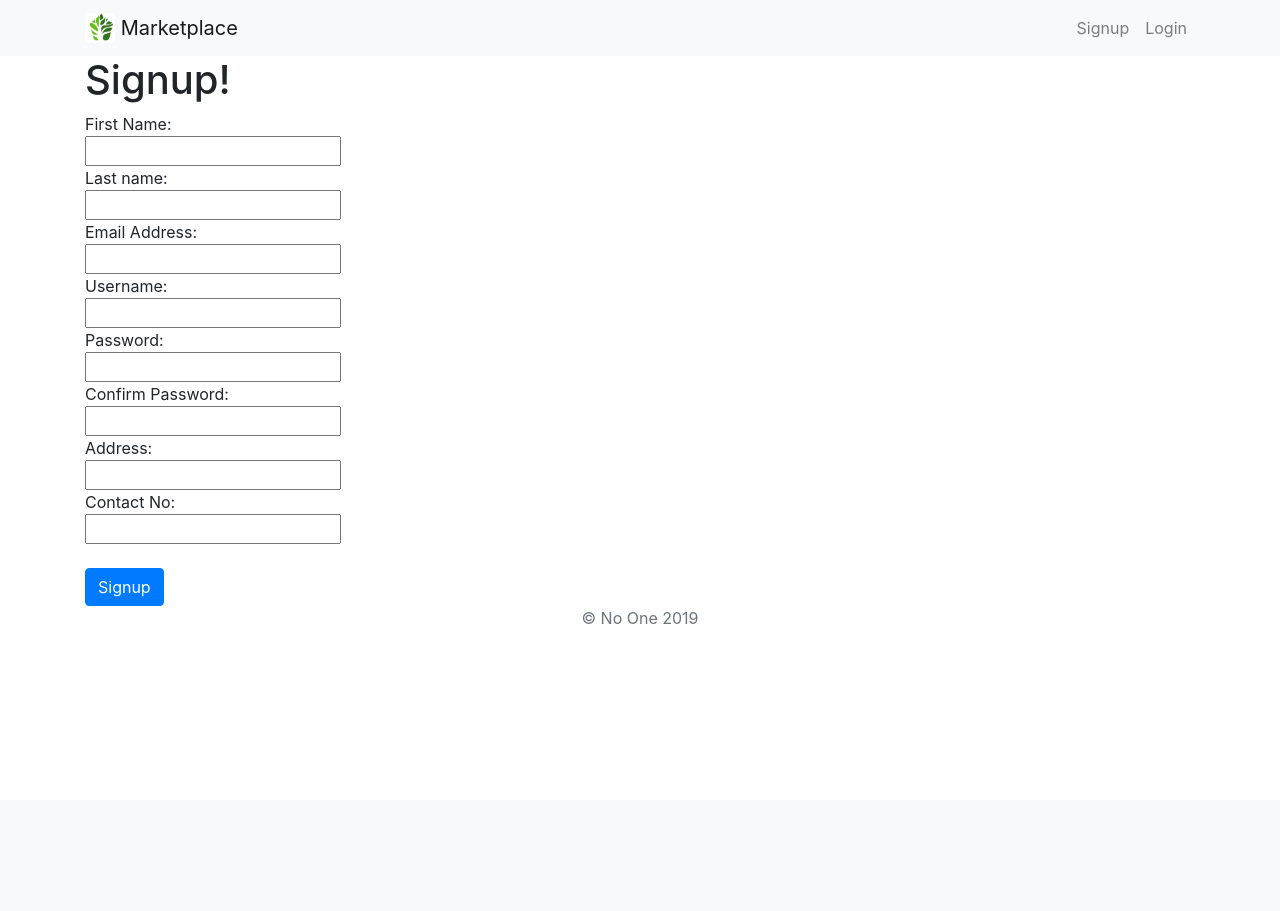
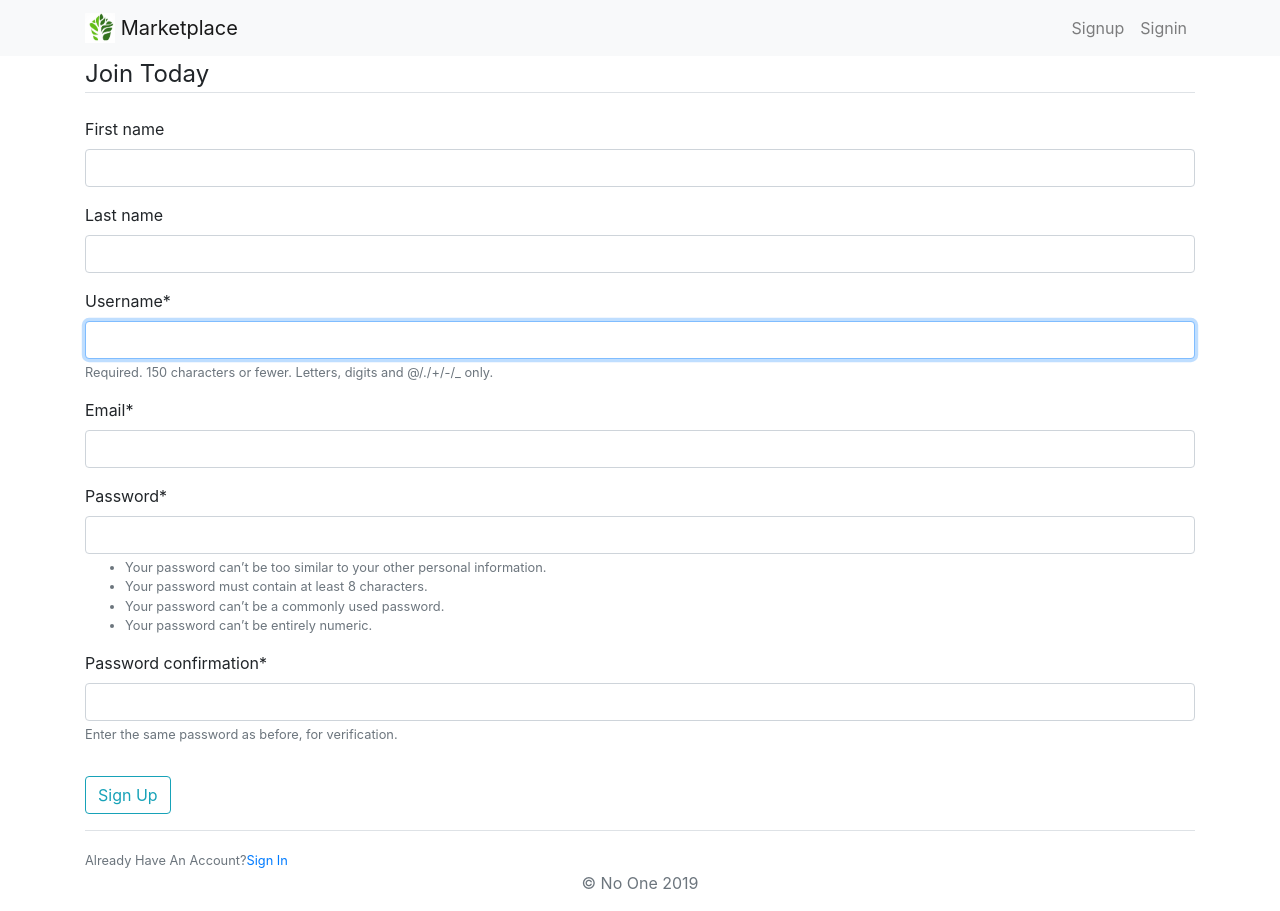
Before and after one commit to simon7426/ecom-project, a Django app: page /accounts/signup/ in a window 1280 px wide. Before the commit the page ends 624 px from the top, so only its background shows below. Run offline with Django 3.2, Linux system fonts and the light colour scheme; some libraries are stand-ins or nearby versions.

Commit message:
Overhauled User Signup Signin Logout

```diff
--- /dev/null
+++ b/accounts/forms.py
@@ -0,0 +1,10 @@
+from django import forms
+from django.contrib.auth.models import User
+from django.contrib.auth.forms import UserCreationForm
+
+class usersignup(UserCreationForm):
+    email = forms.EmailField()
+
+    class Meta:
+        model = User
+        fields = ['first_name','last_name','username','email','password1','password2']
--- a/accounts/templates/accounts/logout.html
+++ b/accounts/templates/accounts/logout.html
@@ -1,4 +1,7 @@
 {% extends 'base.html' %}
 {% block content %}
 <h6>You have been logged out.</h6>
+<div class="border-top pt-3">
+    <small class="text-muted"><a href="{% url 'login' %}">Sign in again?</a></small>
+</div>
 {% endblock %}
--- /dev/null
+++ b/accounts/templates/accounts/profile.html
@@ -0,0 +1,4 @@
+{% extends 'base.html' %}
+{% block content %}
+<h1>Profile will be here</h1>
+{% endblock %}
--- a/accounts/templates/accounts/signup.html
+++ b/accounts/templates/accounts/signup.html
@@ -1,47 +1,19 @@
 {% extends 'base.html' %}
+{% load crispy_forms_tags %}
 {% block content %}
-<h1>Signup!</h1>
-{% if error %}
-{{ error }}
-<br/>
-<br/>
-{% endif %}
-<form method="POST" action="{% url 'signup' %}">
-    {% csrf_token %}
-    First Name:
-    <br/>
-    <input type="text" name="firstname"/>
-    <br/>
-    Last name:
-    <br/>
-    <input type="text" name="lastname"/>
-    <br/>
-    Email Address:
-    <br/>
-    <input type="text" name="email"/>
-    <br/>
-    Username:
-    <br/>
-    <input type="text" name="username"/>
-    <br/>
-    Password:
-    <br/>
-    <input type="password" name="password1"/>
-    <br/>
-    Confirm Password:
-    <br/>
-    <input type="password" name="password2"/>
-    <br/>
-    Address:
-    <br/>
-    <input type="text" name="address"/>
-    <br/>
-    Contact No:
-    <br/>
-    <input type="text" name="contact_no"/>
-    <br/>
-    <br/>
-    <input class="btn btn-primary" type="submit" value="Signup"/>
-</form>
-
+    <div class="content-section">
+        <form method="POST">
+            {% csrf_token %}
+            <fieldset class="form-group">
+                <legend class="border-bottom mb-4">Join Today</legend>
+                {{ form|crispy }}
+            </fieldset>
+            <div class="form-group">
+                <button class="btn btn-outline-info" type="submit">Sign Up</button>
+            </div>
+        </form>
+        <div class="border-top pt-3">
+            <small class="text-muted">Already Have An Account?<a href="{% url 'login' %}">Sign In</a></small>
+        </div>
+    </div>
 {% endblock %}
--- a/accounts/urls.py
+++ b/accounts/urls.py
@@ -1,8 +1,9 @@
 from django.urls import path,include
 from . import views
+from django.contrib.auth import views as auth_views
 
 urlpatterns = [
     path('signup/',views.signup,name="signup"),
-    path('login/',views.login,name="login"),
-    path('logout/',views.logout,name="logout"),
+    path('login/',auth_views.LoginView.as_view(template_name='accounts/login.html'),name="login"),
+    path('logout/',auth_views.LogoutView.as_view(template_name='accounts/logout.html'),name="logout"),
 ]
--- a/accounts/views.py
+++ b/accounts/views.py
@@ -1,30 +1,23 @@
 from django.shortcuts import render, redirect
 from django.contrib.auth.models import User
 from django.contrib import auth
+from django.contrib.auth.forms import UserCreationForm
 from django.db import models
-from django.core.exceptions import ObjectDoesNotExist
-
+from .forms import usersignup
+from django.contrib import messages
 
 def signup(request):
-    if(request.method =='POST'):
-        if(request.POST['password1']==request.POST['password2']):
-            try:
-                user = User.objects.get(username=request.POST['username'])
-                return render(request,'accounts/signup.html', {'error':'Username Already Taken'})
-            except User.DoesNotExist:
-                user = User.objects.create_user(username=request.POST['username'],
-                                                password=request.POST['password1'],
-                                                email=request.POST['email'],
-                                                first_name=request.POST['firstname'],
-                                                last_name=request.POST['lastname'])
-                user.profile.address = request.POST['address']
-                user.profile.contact_no = request.POST['contact_no']
-            auth.login(request,user)
-            return redirect('home')
-        else:
-            return render(request,'accounts/signup.html', {'error':'Passwords Didn\'t Match'})
+    if(request.method=="POST"):
+        form = usersignup(request.POST)
+        if(form.is_valid()):
+            form.save()
+            username = form.cleaned_data.get('username')
+            messages.success(request,f'Your account has been created! You can now Sign In')
+            return redirect('login')
+
     else:
-        return render(request,'accounts/signup.html')
+        form = usersignup()
+    return render(request,'accounts/signup.html',{'form':form})
 
 def login(request):
     if(request.method=='POST'):
--- a/ecom/settings.py
+++ b/ecom/settings.py
@@ -33,6 +33,7 @@ ALLOWED_HOSTS = []
 INSTALLED_APPS = [
     'products.apps.ProductsConfig',
     'accounts.apps.AccountsConfig',
+    'crispy_forms',
     'django.contrib.admin',
     'django.contrib.auth',
     'django.contrib.contenttypes',
@@ -126,3 +127,7 @@ USE_TZ = True
 STATICFILES_DIRS = [ os.path.join(BASE_DIR,'ecom/static/') ]
 STATIC_ROOT = os.path.join(BASE_DIR,'static')
 STATIC_URL = '/static/'
+
+CRISPY_TEMPLATE_PACK = 'bootstrap4'
+
+LOGIN_REDIRECT_URL = 'home'
--- a/ecom/templates/base.html
+++ b/ecom/templates/base.html
@@ -69,7 +69,7 @@
                         </form>
                         {% else %}
                         <a class="nav-item nav-link" href="{% url 'signup' %}">Signup</a>
-                        <a class="nav-item nav-link" href="{% url 'login' %}">Login</a>
+                        <a class="nav-item nav-link" href="{% url 'login' %}">Signin</a>
                         {% endif %}
                     </div>
                 </div>
```
Also changed, not shown: accounts/templates/accounts/login.html (+16 -20 lines).
